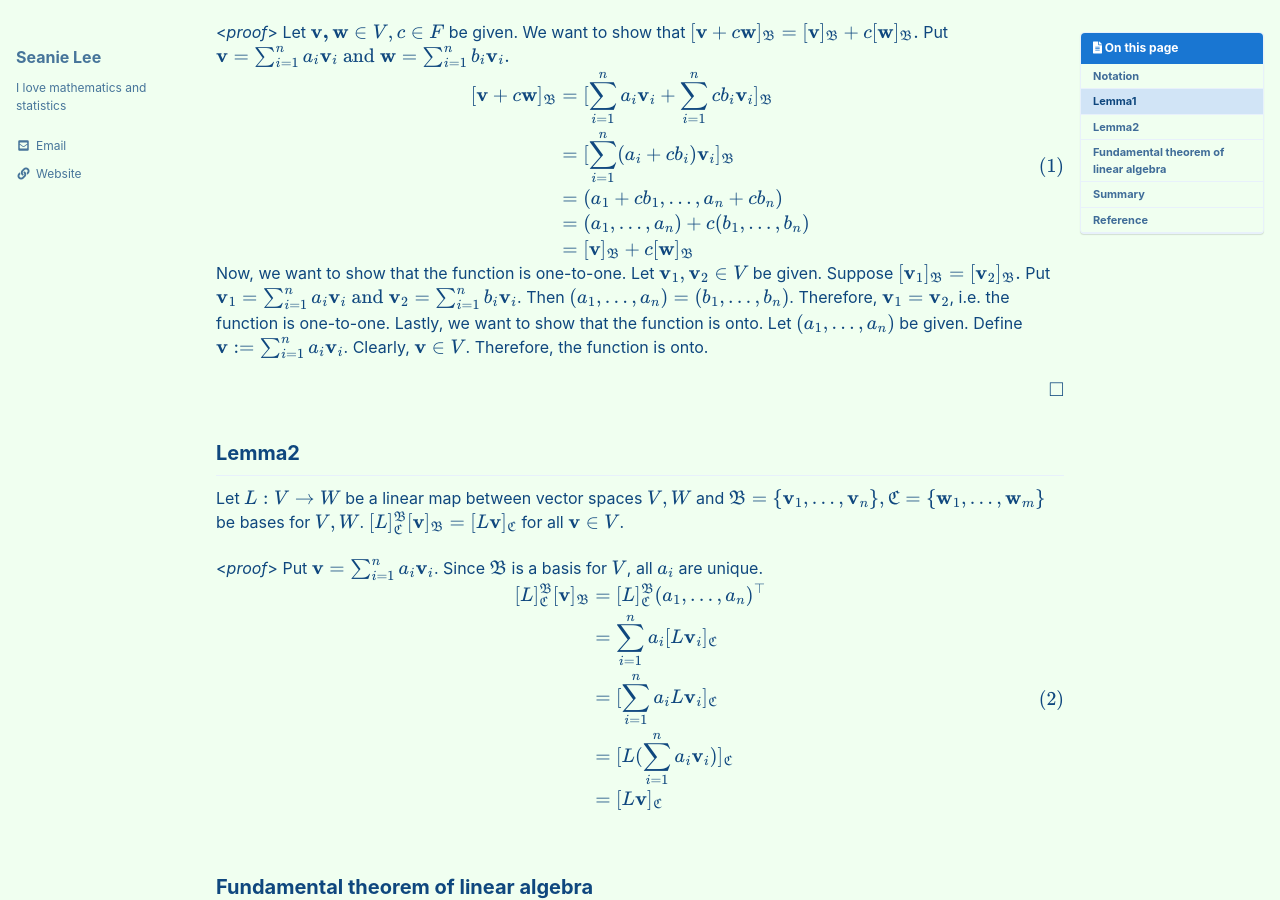
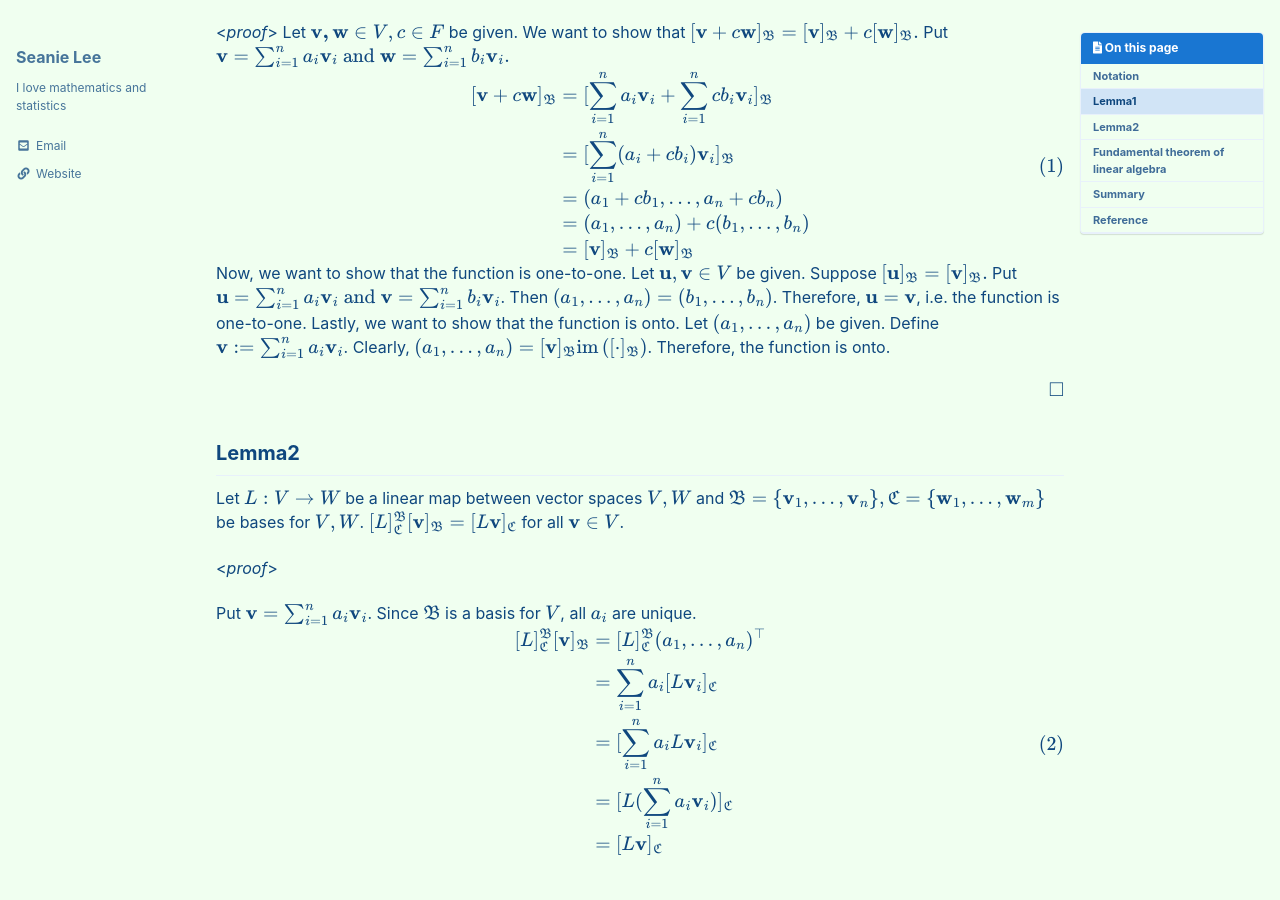
Before and after one commit to seanie12/blog, a Jekyll site: the page built from _posts/2020-12-30-fudamental-theorem-of-linear-algebra.md, in a window 1280 px wide and 900 px high, scrolled down 642 px. Built offline with Jekyll 4.4.1, drawn with Linux system fonts in a browser that asks for light colours; cached includes are drawn as plain includes; formulas are drawn with MathJax 3.

Commit message:
Update 2020-12-30-fudamental-theorem-of-linear-algebra.md

```diff
--- a/_posts/2020-12-30-fudamental-theorem-of-linear-algebra.md
+++ b/_posts/2020-12-30-fudamental-theorem-of-linear-algebra.md
@@ -45,8 +45,8 @@ $$
 \end{split}
 \end{align}
 $$
-Now, we want to show that the function is one-to-one. Let $$\mathbf{v}_1, \mathbf{v}_2 \in V$$ be given. Suppose $$[\mathbf{v}_1]_{\mathfrak{B}} = [\mathbf{v}_2]_{\mathfrak{B}}.$$ Put $$\mathbf{v}_1 = \sum_{i=1}^n a_i \mathbf{v}_i \text{ and } \mathbf{v}_2 = \sum_{i=1}^n b_i \mathbf{v}_i$$. Then $$(a_1, \ldots, a_n) = (b_1, \ldots, b_n)$$. Therefore, $$\mathbf{v}_1 = \mathbf{v}_2$$, i.e. the function is one-to-one.
-Lastly, we want to show that the function is onto. Let $$(a_1, \ldots, a_n)$$ be given.  Define $$\mathbf{v} := \sum_{i=1}^n a_i \mathbf{v}_i$$. Clearly, $$\mathbf{v} \in V$$. Therefore, the function is onto.
+Now, we want to show that the function is one-to-one. Let $$\mathbf{u}, \mathbf{v} \in V$$ be given. Suppose $$[\mathbf{u}]_{\mathfrak{B}} = [\mathbf{v}]_{\mathfrak{B}}.$$ Put $$\mathbf{u} = \sum_{i=1}^n a_i \mathbf{v}_i \text{ and } \mathbf{v} = \sum_{i=1}^n b_i \mathbf{v}_i$$. Then $$(a_1, \ldots, a_n) = (b_1, \ldots, b_n)$$. Therefore, $$\mathbf{u} = \mathbf{v}$$, i.e. the function is one-to-one.
+Lastly, we want to show that the function is onto. Let $$(a_1, \ldots, a_n)$$ be given.  Define $$\mathbf{v} := \sum_{i=1}^n a_i \mathbf{v}_i$$. Clearly, $$(a_1,\ldots, a_n) = [\mathbf{v}]_\mathfrak{B} \text{im}\left( [\cdot]_\mathfrak{B}\right)$$. Therefore, the function is onto.
 
 $$\tag*{$\square$}$$
 
@@ -55,6 +55,7 @@ Let $L:V\rightarrow W$ be a linear map between vector spaces $V,W$ and $$\mathfr
 $$[L]^{\mathfrak{B}}_{\mathfrak{C}} [\mathbf{v}]_{\mathfrak{B}} = [L\mathbf{v}]_{\mathfrak{C}}$$ for all $\mathbf{v} \in V$.
 
 <*proof*>
+
 Put $\mathbf{v} = \sum_{i=1}^n a_i \mathbf{v}_i$. Since $\mathfrak{B}$ is a basis for $V$, all $a_i$ are unique.
 $$
 \begin{align}
```
